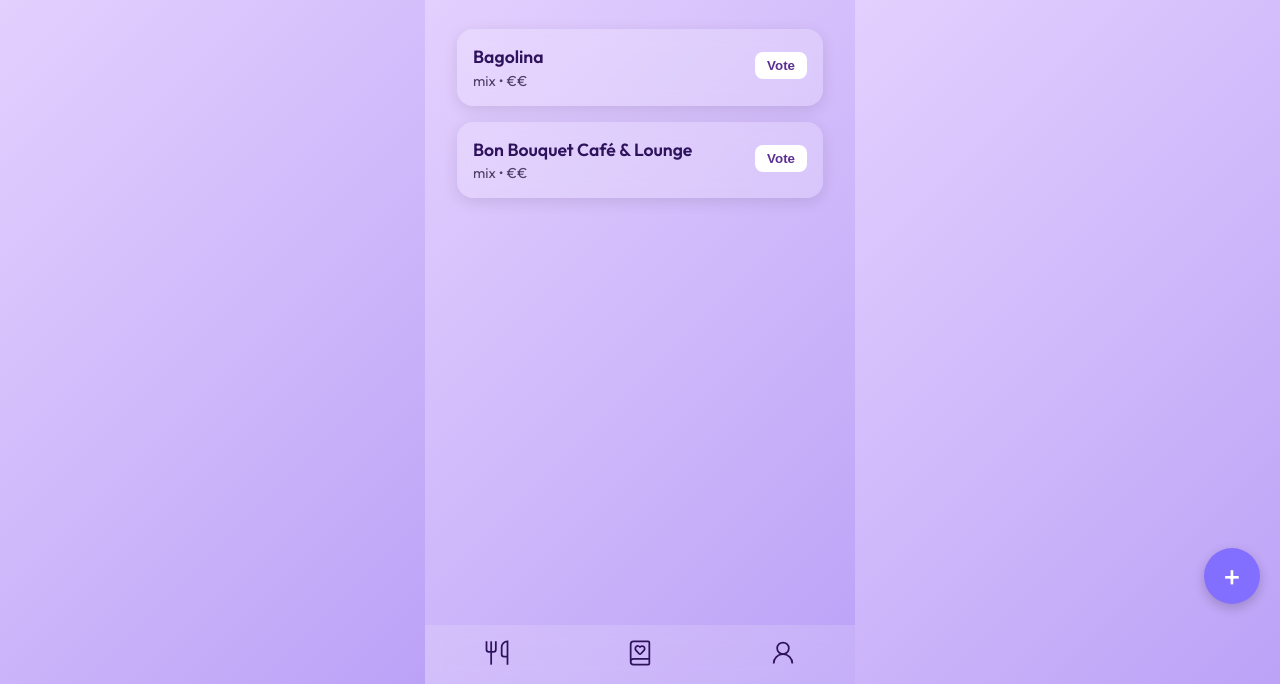
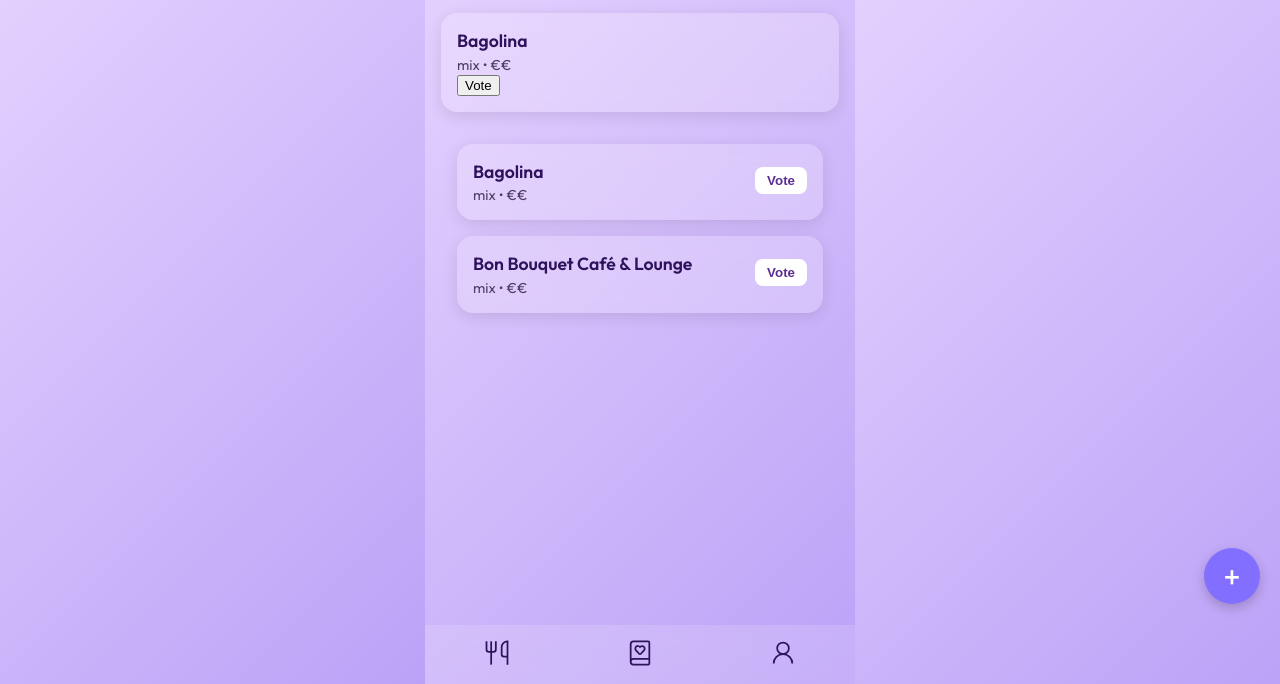
Before and after one commit to GresaNeziri/lunching, a plain HTML site: page index.html in a window 1280 px wide. Shown: the part 116-800 px from the top of the page. Drawn offline with Linux system fonts and the light colour scheme.

Commit message:
Update index.html

```diff
--- a/index.html
+++ b/index.html
@@ -130,6 +130,14 @@
     <div id="restaurantList">
       <!-- Injected restaurant items below -->
       <!-- Begin restaurant list -->
+      <div class="restaurant-item">
+  <div class="restaurant-info">
+    <h3><a href="https://maps.app.goo.gl/URsmfKFtnkttNPQj8" target="_blank" style="color: inherit; text-decoration: none;">Bagolina</a></h3>
+    <p>mix • €€</p>
+  </div>
+  <button class="vote-button">Vote</button>
+</div>
+
       <div class="view active" id="homeView">
   <div id="restaurantList">
     <div class="restaurant-item">
```
